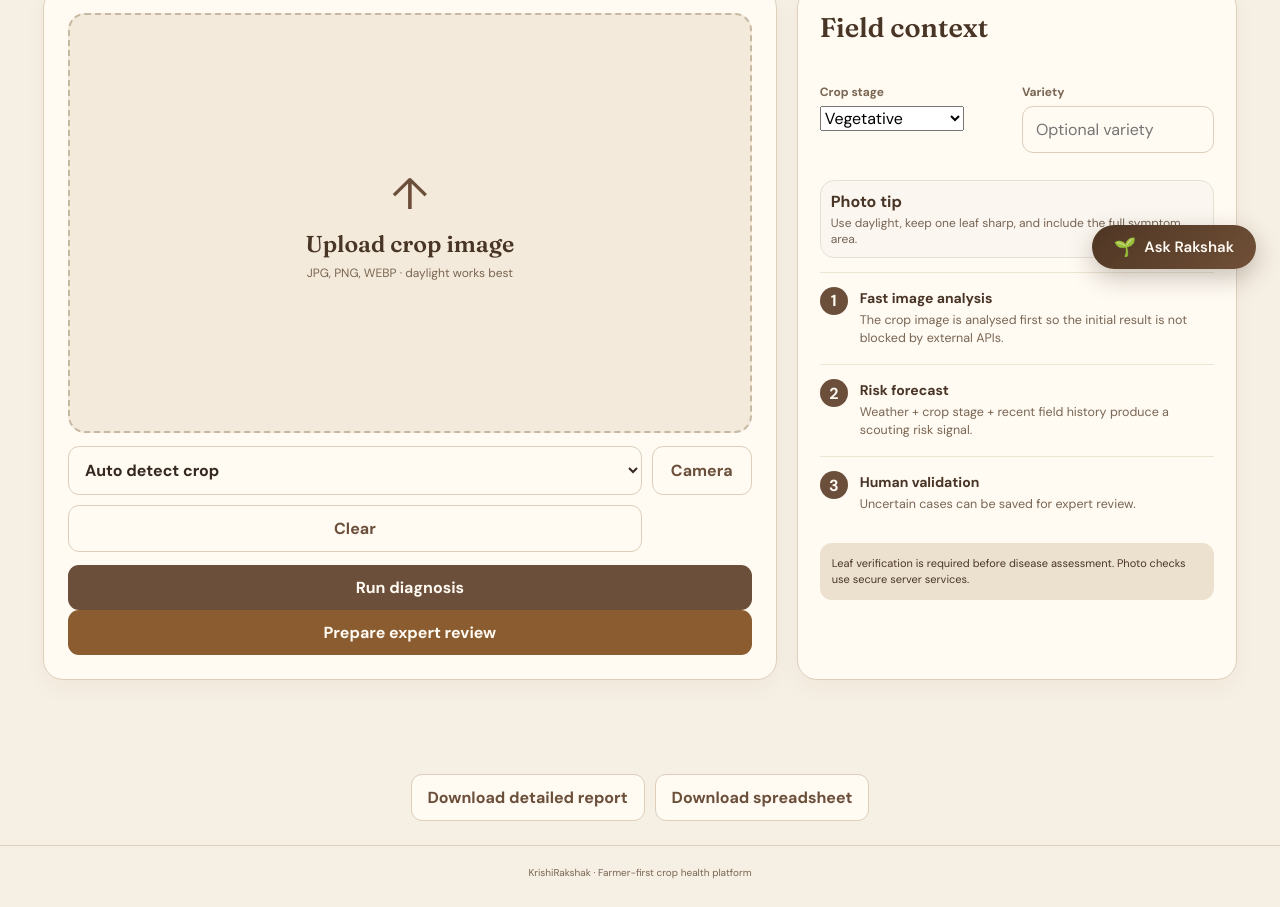
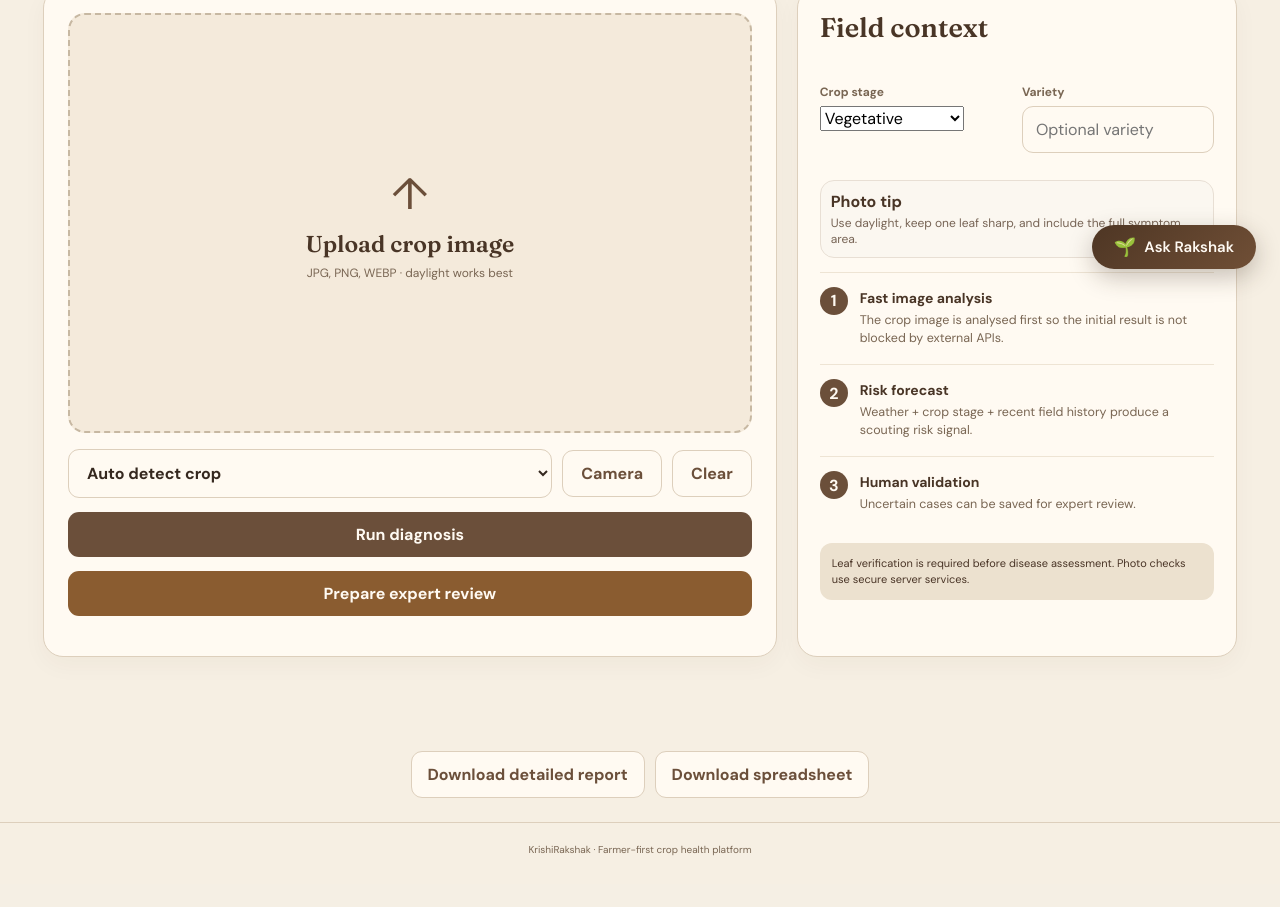
Before and after one commit to atul-techx/KrishiRakshak, a website: page crop-app.html in a window 1280 px wide. Shown: the part 507-1414 px from the top of the page. After the commit the page ends 1391 px from the top, so only its background shows below. Drawn offline with nearby package versions, Linux system fonts and the light colour scheme; no server answers.

Commit message:
fix(ui): improve scan controls layout and add spacing between action buttons

```diff
--- a/style.css
+++ b/style.css
@@ -40,7 +40,7 @@ h1,h2,h3,h4{font-family:Fraunces,Georgia,serif}
 .feature-strip{max-width:1250px;margin:0 auto 60px;padding:0 28px;display:grid;grid-template-columns:repeat(3,1fr);gap:16px}.feature-strip article{background:#fffaf2;border:1px solid var(--line);border-radius:18px;padding:22px}.feature-strip article>span{font-size:11px;color:var(--brown3);font-weight:800}.feature-strip h3{font-size:25px;margin:8px 0}.feature-strip p{color:var(--muted);line-height:1.5;font-size:13px;margin:0}
 
 .section-head,.dashboard-head{display:flex;justify-content:space-between;gap:20px;align-items:flex-start;margin-bottom:28px}.section-head h2,.dashboard-head h2{font-size:44px;font-weight:500;margin:0 0 6px}.section-head p{color:var(--muted);margin:0}.status-pill{background:#fffaf2;border:1px solid var(--line);border-radius:99px;padding:8px 12px;font-size:12px;font-weight:800;color:var(--brown);white-space:nowrap}.status-pill.ok{background:var(--goodbg);color:var(--good)}.status-pill.warn{background:var(--amber2);color:var(--amber)}
-.scan-layout{display:grid;grid-template-columns:1.25fr .75fr;gap:20px}.card{background:var(--paper);border:1px solid var(--line);border-radius:20px;padding:22px;box-shadow:0 8px 25px rgba(67,48,30,.04)}.scan-card{padding:24px}.upload-box{height:420px;border:2px dashed #c7b8a2;border-radius:17px;background:#f4eadb;display:grid;place-items:center;overflow:hidden;cursor:pointer;text-align:center}.preview-image{display:none;width:100%;height:100%;object-fit:cover}.upload-box.has-image .preview-image{display:block}.upload-box.has-image #uploadPlaceholder{display:none}.upload-icon{font-size:44px;color:var(--brown)}.upload-box h3{margin:7px 0;font-size:23px}.upload-box p{margin:0;color:var(--muted);font-size:12px}.scan-controls{display:grid;grid-template-columns:1fr 100px;gap:10px;margin:13px 0}.scan-controls select{border:1px solid var(--line);background:#fffaf2;border-radius:11px;padding:12px;color:var(--ink);font-weight:700}
+.scan-layout{display:grid;grid-template-columns:1.25fr .75fr;gap:20px}.card{background:var(--paper);border:1px solid var(--line);border-radius:20px;padding:22px;box-shadow:0 8px 25px rgba(67,48,30,.04)}.scan-card{padding:24px}.upload-box{height:420px;border:2px dashed #c7b8a2;border-radius:17px;background:#f4eadb;display:grid;place-items:center;overflow:hidden;cursor:pointer;text-align:center}.preview-image{display:none;width:100%;height:100%;object-fit:cover}.upload-box.has-image .preview-image{display:block}.upload-box.has-image #uploadPlaceholder{display:none}.upload-icon{font-size:44px;color:var(--brown)}.upload-box h3{margin:7px 0;font-size:23px}.upload-box p{margin:0;color:var(--muted);font-size:12px}.scan-controls{display:flex;gap:10px;margin:16px 0 14px;align-items:center;flex-wrap:wrap}.scan-controls select{flex:1 1 180px;min-width:0;border:1px solid var(--line);background:#fffaf2;border-radius:11px;padding:12px 14px;color:var(--ink);font-weight:700}.scan-controls .btn{white-space:nowrap;padding:12px 16px;flex:0 0 auto}#diagnoseBtn{margin-bottom:12px}#expertBtn{margin-bottom:12px}
 .diagnosis-result{margin-top:15px;border-radius:16px;padding:17px;background:var(--goodbg);border:1px solid #d8d0c9}.diagnosis-result.warn{background:var(--amber2);border-color:#e3c79e}.diagnosis-result.bad{background:var(--dangerbg);border-color:#dfcbbb}.diagnosis-top{display:flex;justify-content:space-between;gap:15px}.diagnosis-top h3{font-size:23px;margin:3px 0}.confidence{font-weight:900;color:var(--brown);white-space:nowrap}.diagnosis-result p{line-height:1.5;font-size:13px}.diagnosis-meta{display:flex;gap:7px;flex-wrap:wrap}.mini-pill{padding:5px 9px;border-radius:99px;background:#fffaf2;border:1px solid var(--line);font-size:11px;font-weight:800}.recommendation{background:rgba(255,255,255,.55);padding:12px;border-radius:12px}.recommendation b{display:block;margin-bottom:4px}
 .scan-side h3{font-size:27px;margin-top:0}.decision-step{display:flex;gap:12px;padding:14px 0;border-top:1px solid #eee4d4}.decision-step>b{width:28px;height:28px;border-radius:50%;background:var(--brown);color:#fffaf2;display:grid;place-items:center;flex:none}.decision-step strong{font-size:14px}.decision-step p{font-size:12.5px;line-height:1.45;color:var(--muted);margin:3px 0}.privacy-note{margin-top:12px;padding:12px;background:var(--beige2);border-radius:12px;font-size:11px;line-height:1.5;color:var(--brown2)}
 
--- a/theme.css
+++ b/theme.css
@@ -80,3 +80,8 @@ body{font-family:'DM Sans','Noto Sans Devanagari',system-ui,sans-serif}.shell h1
 @keyframes rakshakBounce{0%,80%,100%{transform:scale(0);opacity:0.3}40%{transform:scale(1);opacity:1}}
 
 :root{--green:#6b4f3a;--green-dark:#493526;--green-light:#eee0cb;--gold:#9b744b;--bg:#f6efe3;--card:#fffaf2;--text:#493526}body,.page{background:#f6efe3!important;color:#493526}aside{background:#59412f!important}aside nav .active{background:#e4cfb1!important;color:#493526!important}.brand span,.brand b,.logo span{color:inherit}.diagnosis-result,.diagnosis-result.warn,.diagnosis-result.ok,.quality-box,.ai-block,.pill,.priority,.empty{background:#eee0cb!important;border-color:#cdb99d!important;color:#493526!important}.btn-primary,.btn-accent,.btn-green,.btn-gold{background:#6b4f3a!important;color:#fffaf2!important}.status-dot{background:#8c6747!important}.report-toolbar{display:flex;gap:10px;flex-wrap:wrap;padding:24px;justify-content:center}.next-grid{display:grid;grid-template-columns:repeat(3,1fr);gap:14px;margin:18px 0}.next-grid strong{display:block;font-size:30px;color:#6b4f3a}.next-grid span{font-size:13px}.expert-layout,.expert-grid,.case-queue{min-height:0!important}#caseDetail{min-height:250px}#caseDetail textarea{min-height:100px}#caseDetail input{padding:12px;background:#fffaf2;border:1px solid #d8c6af;border-radius:8px}#next-actions{margin-bottom:22px}@media(max-width:650px){.next-grid{grid-template-columns:1fr}.report-toolbar{padding:12px}.report-toolbar button{width:100%}}
+.scan-controls{display:flex!important;gap:10px!important;margin:16px 0 14px!important;align-items:center!important;flex-wrap:wrap!important}
+.scan-controls select{flex:1 1 180px!important;min-width:0!important;border-radius:11px!important;padding:12px 14px!important}
+.scan-controls .btn{white-space:nowrap!important;padding:12px 18px!important;flex:0 0 auto!important}
+#diagnoseBtn{margin-bottom:14px!important}
+#expertBtn{margin-bottom:16px!important}
```
